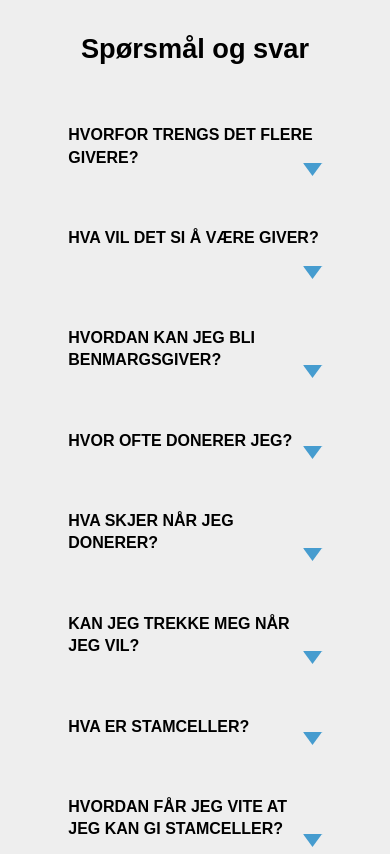
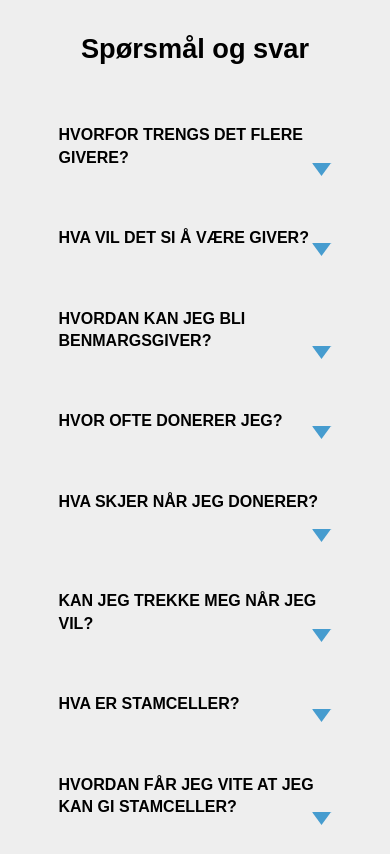
Before and after one commit to Inetklund0/Kampanjenettside, a plain HTML site: page index.html in a window 390 px wide. Shown: the part 3216-4070 px from the top of the page. Drawn offline with Linux system fonts and the light colour scheme.

Commit message:
responsiv

```diff
--- a/style.css
+++ b/style.css
@@ -181,7 +181,7 @@ a {
 }
 
 .vismer h4 {
-	min-width: 40vw;
+	min-width: 50vw;
 	text-transform: uppercase;
 	user-select: none;
 	cursor: pointer;
@@ -692,7 +692,6 @@ footer h3{
 	.sporsmal {
 		flex-direction: column;
 		margin: 0;
-		padding: 10vh 10vw 0 10vw;
 
 	}
 
@@ -790,18 +789,18 @@ footer h3{
 	}
 
 	.vismer {
-		max-width: 95vw;
+		max-width: 100vw;
 	}
 
 	.vismer h4 {
-		max-width: 65vw;
+		max-width: 70vw;
 		padding-bottom: 10px;
 		font-size: 1rem;
 		line-height: 1.4;
 	}
 
 	.vismer p{
-		width: 65vw;
+		width: 70vw;
 		font-size: .9rem;
 	}
 
```
